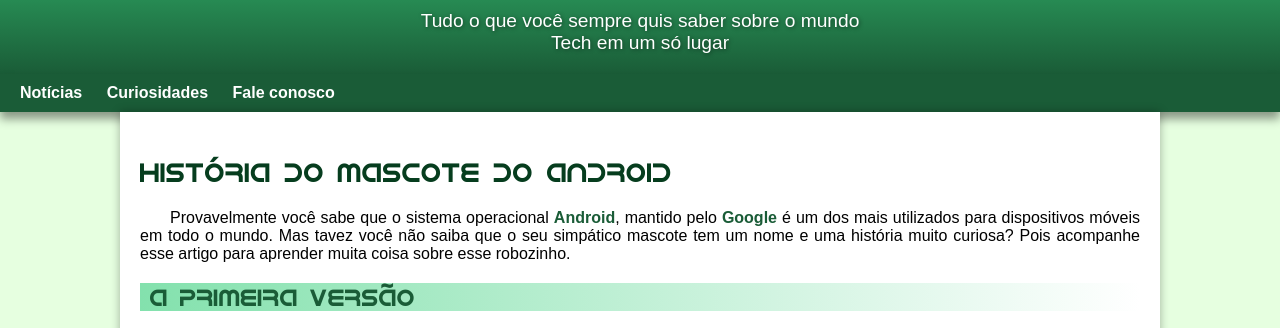
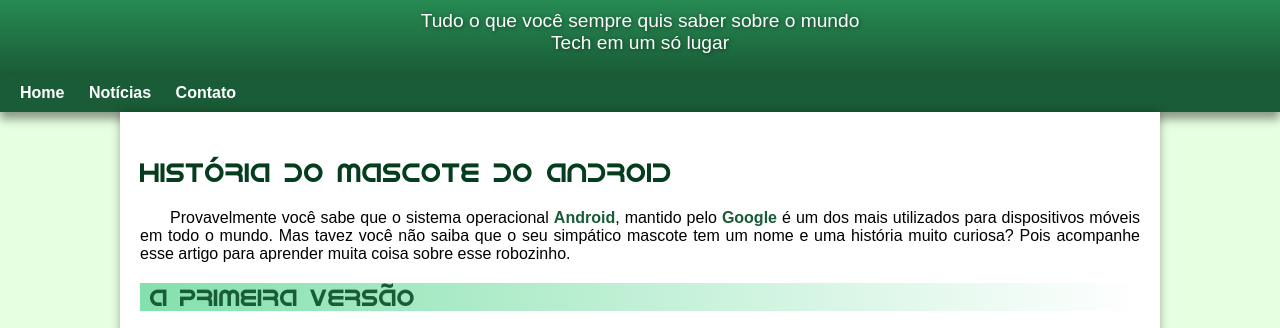
Before and after one commit to hugodebritos/projeto-android, a plain HTML site: page index.html in a window 1280 px wide. Shown: the part 131-459 px from the top of the page. Drawn offline with Linux system fonts and the light colour scheme.

Commit message:
mudança menu

```diff
--- a/index.html
+++ b/index.html
@@ -13,9 +13,9 @@
         <p>Tudo o que você sempre quis saber sobre o mundo<br> Tech em um só lugar</p>
     </header>
     <nav>
+        <a class="menu" href="#">Home</a>
         <a class="menu" href="#">Notícias</a>
-        <a class="menu" href="#">Curiosidades</a>
-        <a class="menu" href="#">Fale conosco</a>
+        <a class="menu" href="#">Contato</a>
     </nav>
 </body>
     <main>
```
